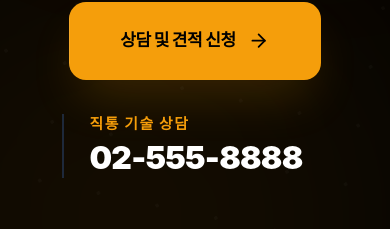
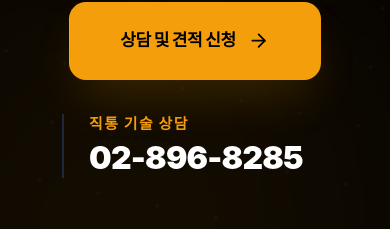
Before and after one commit to oniska08-creator/Hyosung-electric, a Next.js app: page / in a window 390 px wide. Shown: the part 4145-4374 px from the top of the page. Built offline with nearby package versions, Linux system fonts and the light colour scheme; no server answers; the database is empty.

Commit message:
Update contact phone number in home page

```diff
--- a/src/app/page.tsx
+++ b/src/app/page.tsx
@@ -48,7 +48,7 @@ export default function Home() {
 
               <div className="flex flex-col items-start px-6 border-l-2 border-slate-800">
                 <span className="text-primary text-sm font-black uppercase tracking-widest mb-1">직통 기술 상담</span>
-                <span className="text-3xl font-black text-white tracking-tight">02-555-8888</span>
+                <span className="text-3xl font-black text-white tracking-tight">02-896-8285</span>
               </div>
             </div>
           </motion.div>
```
